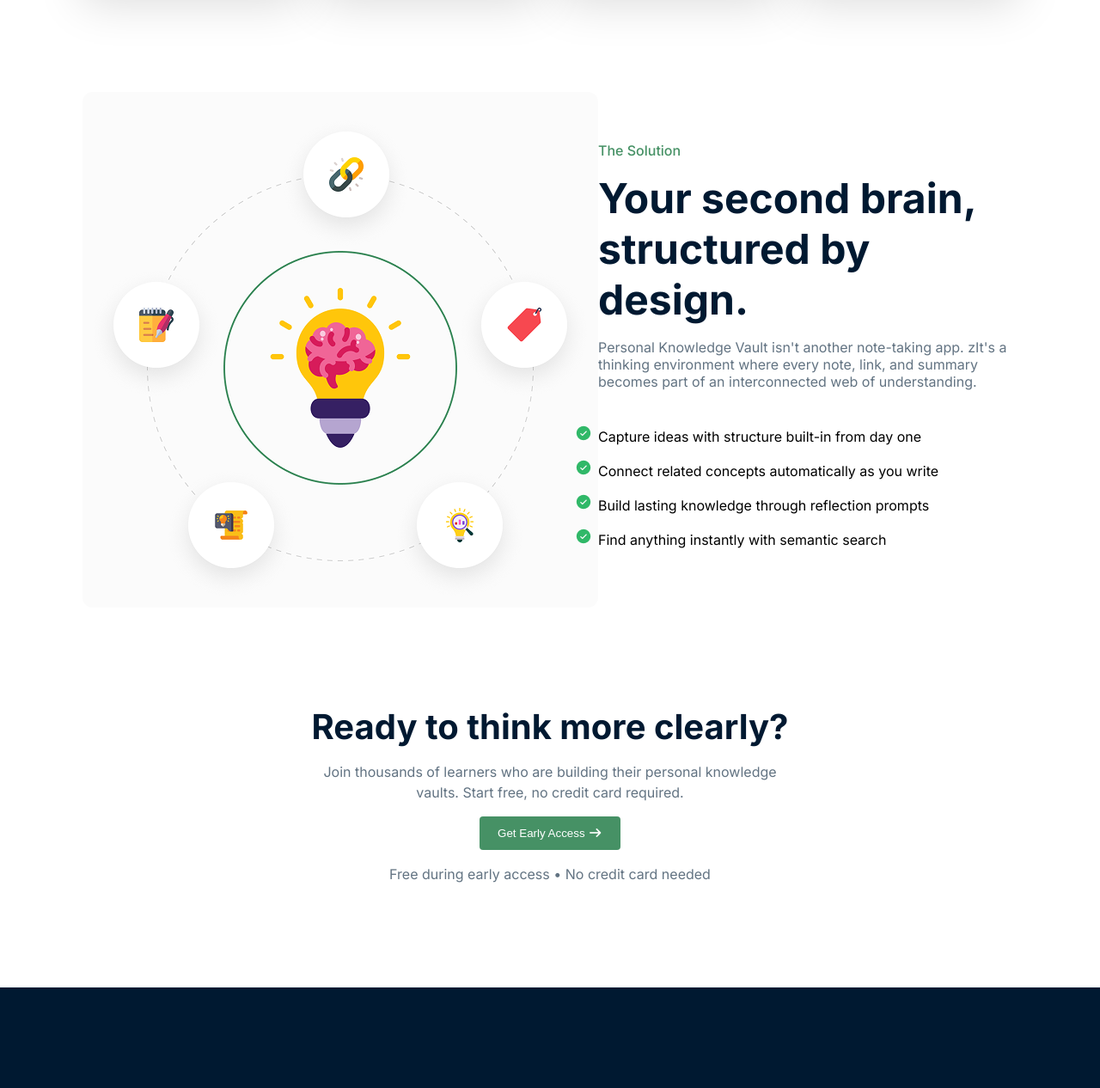
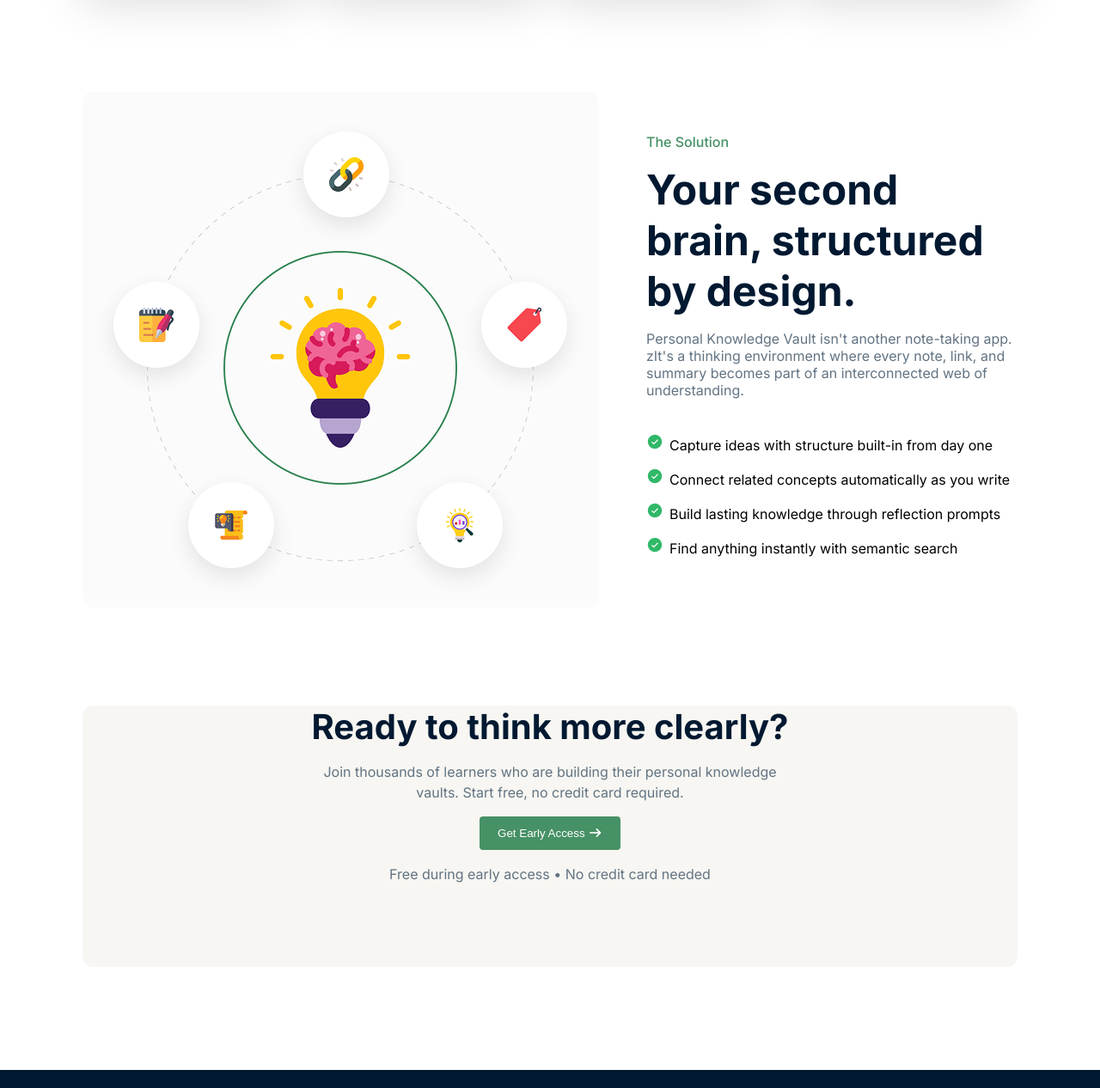
Before and after one commit to ashikur-rahman-jim/Assignment-01, a plain HTML site: page index.html in a window 1280 px wide. Shown: the part 1078-2344 px from the top of the page at 86% size. Drawn offline with Linux system fonts and the light colour scheme.

Commit message:
Button effects, Button margin, Brain section gap, list-style-position, Early access section background color added.

```diff
--- a/style.css
+++ b/style.css
@@ -14,6 +14,15 @@
     border: none;
     border-radius: 4px;
     font-size: 600;
+    cursor: pointer;
+}
+
+.btn:hover {
+    background-color: #26613f;
+}
+
+.btn3:hover {
+    color: #0bd35e;
 }
 
 
@@ -101,6 +110,7 @@
 
 .banner-container .banner-content .btn2 {
     width: 200px;
+    margin-right: 16px;
 }
 
 .banner-container .banner-content .btn3 {
@@ -173,6 +183,7 @@
     max-width: 1360px;
     margin: auto;
     align-items: center;
+    gap: 56px;
 }
 
 .brain-container .brain-image {
@@ -199,6 +210,7 @@
 
 .brain-container .brain-content .lists {
     list-style-image: url(./assets/CheckCircle.png);
+    list-style-position: inside;
 }
 
 .brain-container .brain-content .lists li {
@@ -210,7 +222,9 @@
     width: 85%;
     max-width: 1360px;
     margin: auto;
-    padding: 0 260px;
+    padding: 0 260px 80px;
+    background-color: #F7F6F2;
+    border-radius: 12px;
 }
 
 .access-container .access-content {
@@ -276,10 +290,6 @@
     margin-bottom: 30px;
 }
 
-/* .footer-container .copyright-message {
-    margin: auto;
-} */
-
 .footer-container .copy-right {
     color: #FAFAFA;
     text-align: center;
```
